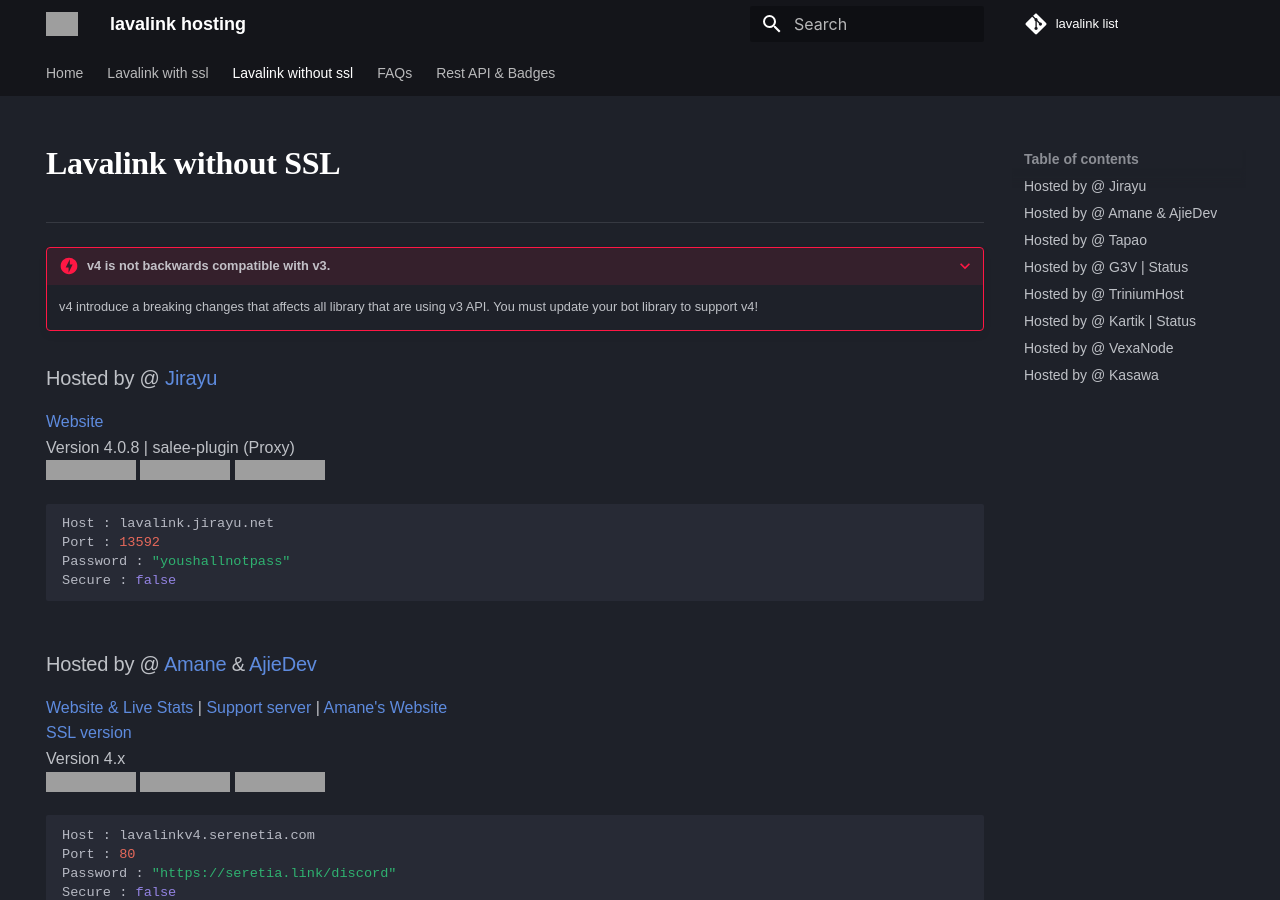
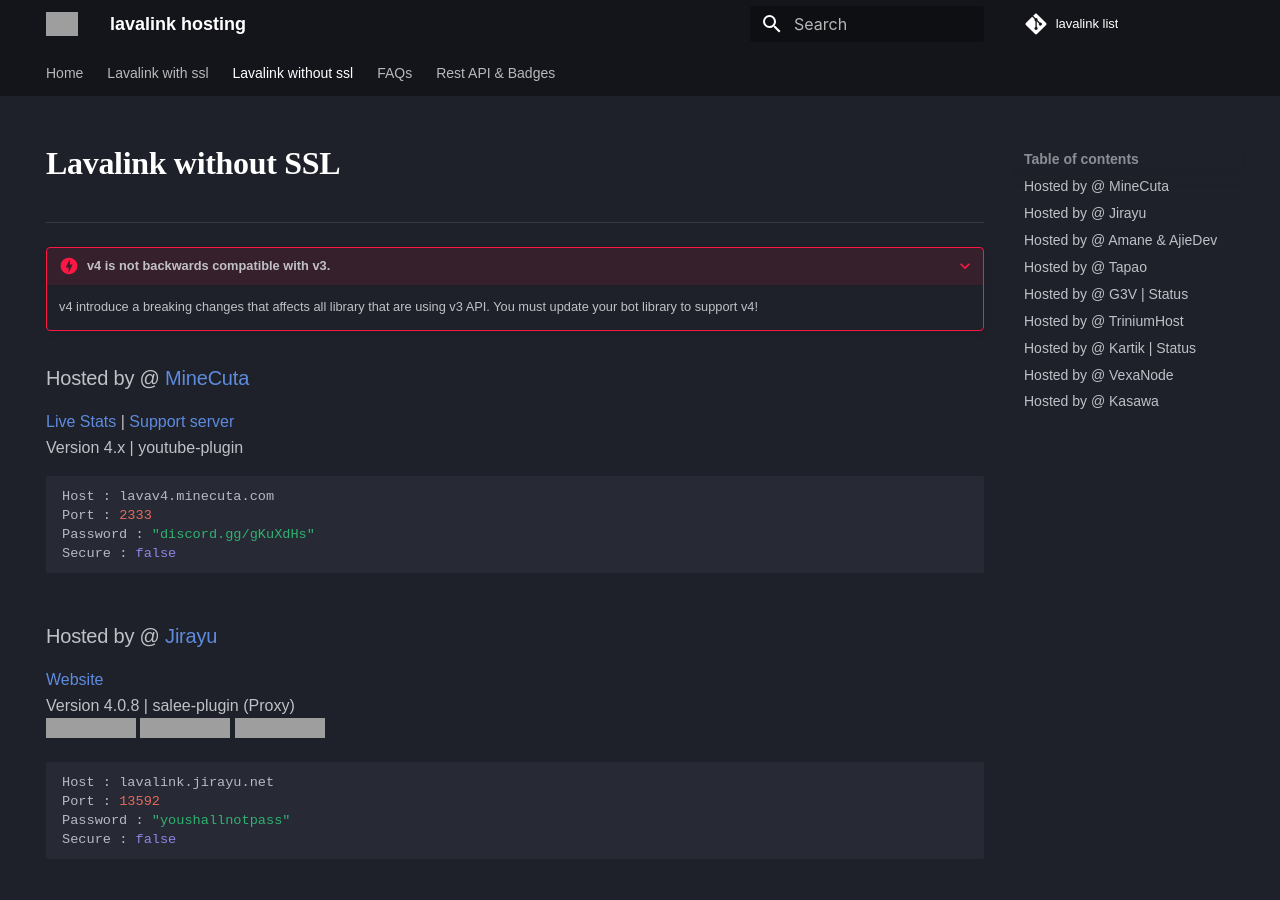
Before and after one commit to DarrenOfficial/lavalink-list, an MkDocs documentation site: the page built from docs/NoSSL/Lavalink-NonSSL.md, in a window 1280 px wide and 900 px high, cut to the strip 0-900 px from the top of the window. Built offline with MkDocs 1.6.1 and Material for MkDocs 9.7.7, drawn with Linux system fonts in a browser that asks for light colours; some web fonts are replaced; comment, search, counter and statistics services are not loaded; a style sheet for code colours, icons or effects is not loaded; grey boxes are pictures that could not be loaded.

Commit message:
Update Lavalink-NonSSL.md

````diff
--- a/docs/NoSSL/Lavalink-NonSSL.md
+++ b/docs/NoSSL/Lavalink-NonSSL.md
@@ -24,6 +24,16 @@ hide:
 <!-- DO NOT SCRAPE THIS FILE, PLEASE USE THE API INSTEAD! -->
 <!-- FOR ADVERTISING CONTACT ads@darrennathanael.com , PLEASE READ FAQS FOR MORE INFO! -->
 <!-- PLEASE READ -->
+
+### Hosted by @ [MineCuta](https://minecuta.com)
+[Live Stats](https://lavastatus.minecuta.com/) | [Support server](https://discord.gg/gKuXdHs)<br />
+Version 4.x | youtube-plugin
+```bash
+Host : lavav4.minecuta.com
+Port : 2333
+Password : "discord.gg/gKuXdHs"
+Secure : false
+```
 
 ### Hosted by @ [Jirayu](https://discord.com/users/1089356674764120125)
 [Website](https://provider.jirayu.net) <br />
````
